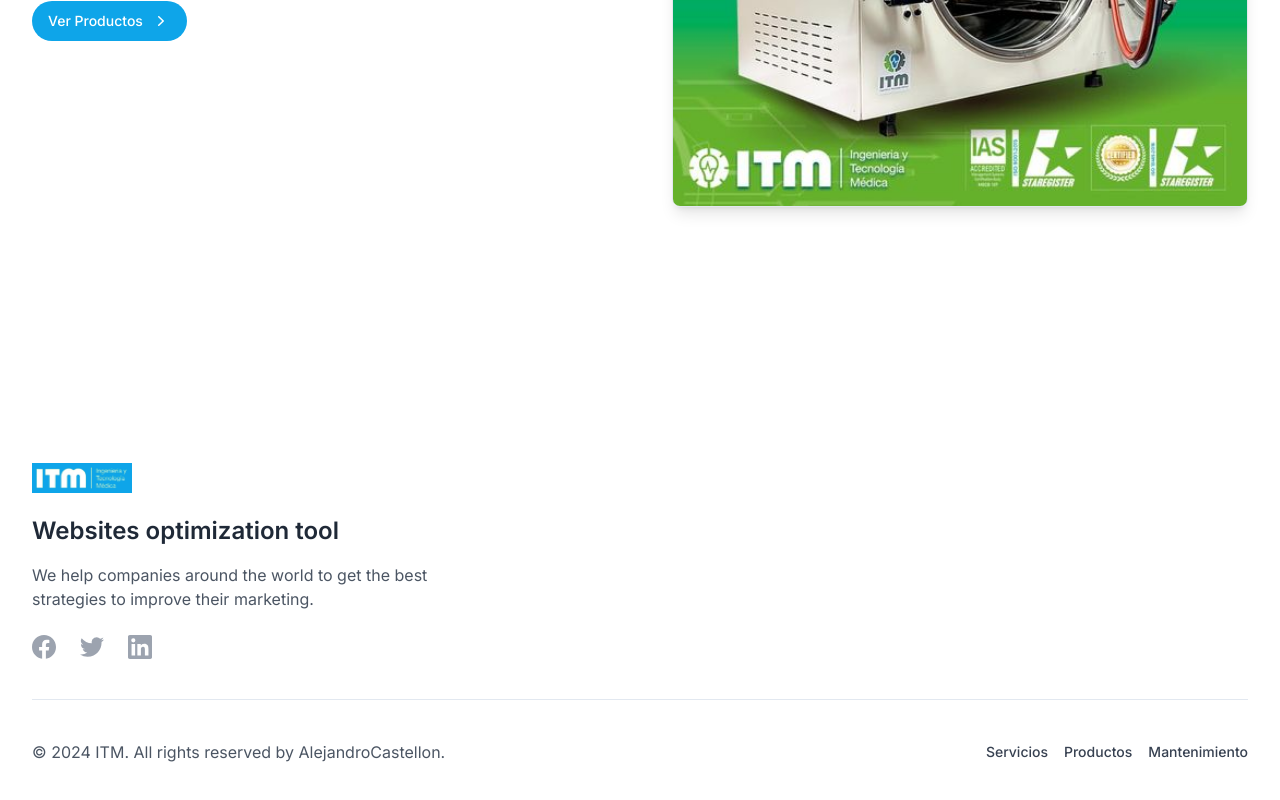
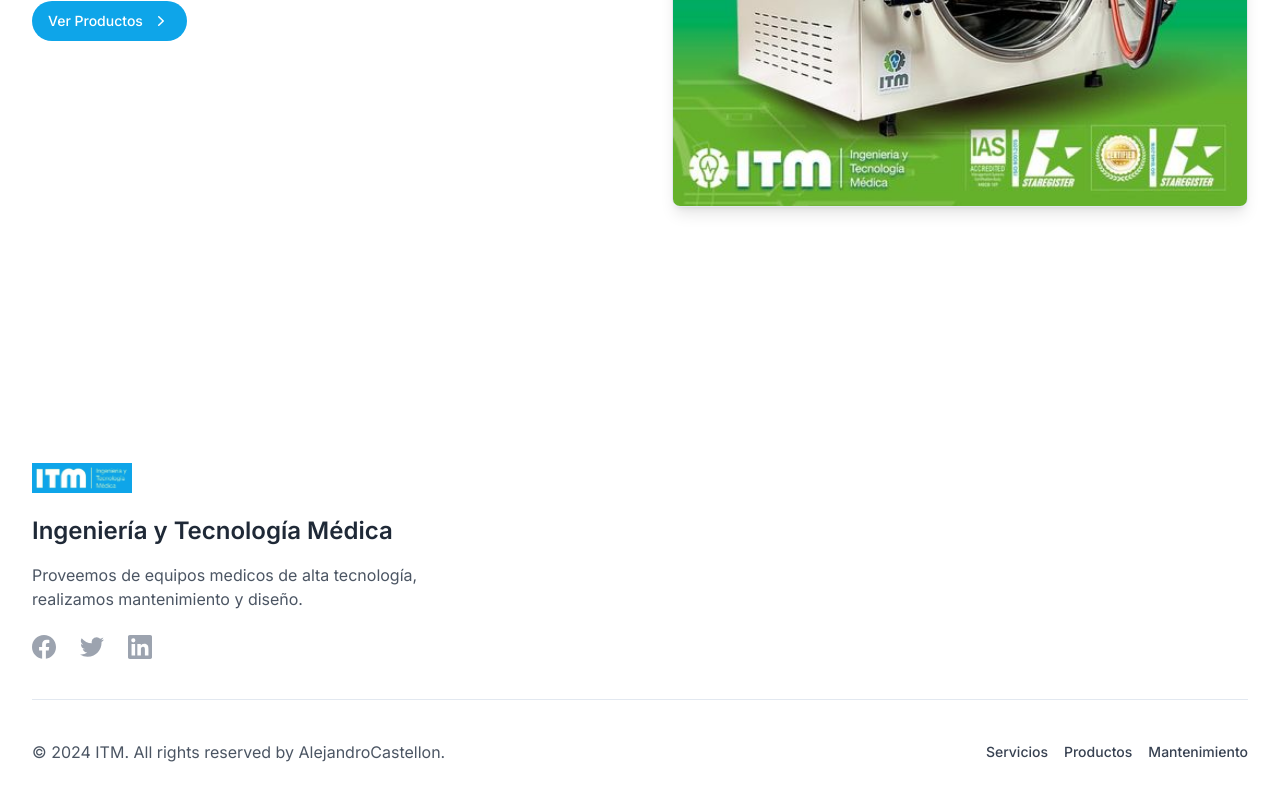
Before and after one commit to alejandro-castellon/itm-dashboard, a Next.js app: page / in a window 1280 px wide. Shown: the part 2228-3028 px from the top of the page. Built offline with nearby package versions, Linux system fonts and the light colour scheme; a web font is replaced by a local one.

Commit message:
small fixes

```diff
--- a/src/components/autoclaves/table.tsx
+++ b/src/components/autoclaves/table.tsx
@@ -79,7 +79,7 @@ export default function AutoclaveTable() {
                   className="h-7 bg-sky-500 flex items-center justify-center"
                   onClick={handleView}
                 >
-                  View
+                  Ver
                 </Button>
                 <button className="h-7 flex items-center justify-center">
                   <Trash2 className="text-red-600" />
--- a/src/components/home/footer.tsx
+++ b/src/components/home/footer.tsx
@@ -23,11 +23,11 @@ const Footer = () => (
             />
           </Link>
           <h2 className="text-gray-800 text-lg font-semibold sm:text-2xl">
-            Websites optimization tool
+            Ingeniería y Tecnología Médica
           </h2>
           <p className="max-w-md">
-            We help companies around the world to get the best strategies to
-            improve their marketing.
+            Proveemos de equipos medicos de alta tecnología, realizamos
+            mantenimiento y diseño.
           </p>
           <div className="pt-2 flex items-center gap-x-6 text-gray-400">
             <a href="/" target="_blank" aria-label="Social media">
--- a/src/components/home/productos.tsx
+++ b/src/components/home/productos.tsx
@@ -19,7 +19,7 @@ const Productos = () => {
           <div className="pt-1">
             <NavLink
               href="/404"
-              className="inline-flex items-center gap-x-2 font-medium text-sm text-white bg-sky-500 hover:bg-blue-500 active:bg-blue-700 "
+              className="inline-flex items-center gap-x-2 font-medium text-sm text-white bg-sky-500 hover:bg-gray-600 active:bg-blue-700 "
             >
               Ver Productos
               <svg
```
